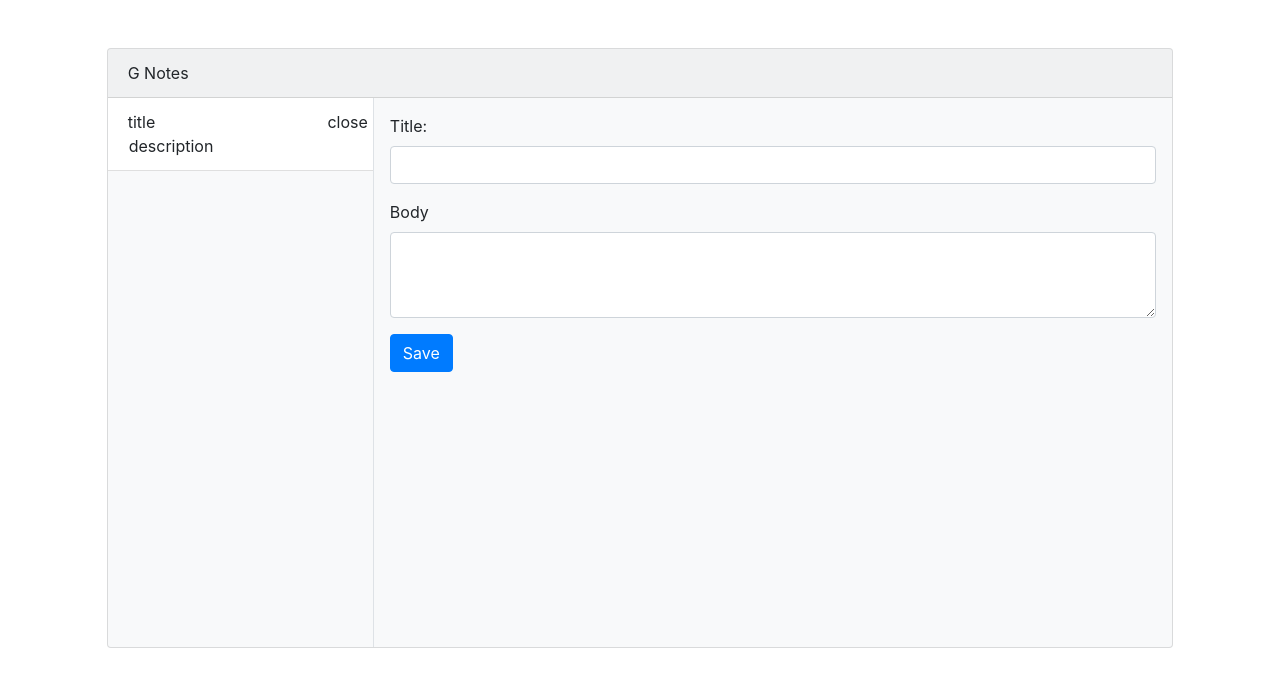
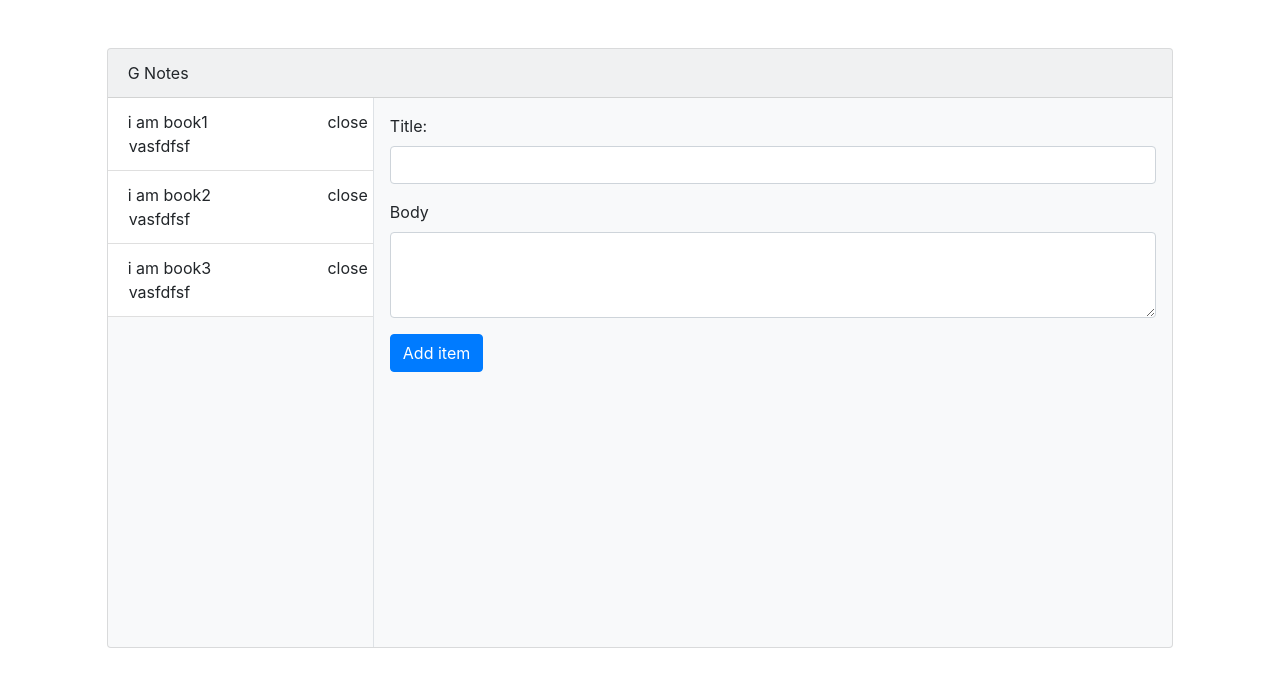
Before and after one commit to shivasai09/PractialTest, a React app: page / in a window 1280 px wide. Shown: the top 686 px of the page. Built offline with nearby package versions, Linux system fonts and the light colour scheme; sample sign-in values are in the browser's storage.

Commit message:
implementing store and connecting it to home page

```diff
--- a/src/Home.js
+++ b/src/Home.js
@@ -5,8 +5,11 @@ import Row from "react-bootstrap/Row";
 import Col from "react-bootstrap/Col";
 import ListGroup from "react-bootstrap/ListGroup";
 import Button from "react-bootstrap/Button";
+import { connect } from "react-redux";
+import { bindActionCreators } from "redux";
+import { add, remove } from "./actions";
 
-export const HomePage = () => {
+const HomePageC = ({ notes }) => {
   return (
     <div className="w-100 h-100 d-flex justify-content-center align-items-start ">
       <Card className="col-10  p-0 mt-5 h-75" bg="light">
@@ -22,13 +25,20 @@ export const HomePage = () => {
               className="p-0 border-right  height-overflow overflow-auto"
             >
               <ListGroup>
-                <ListGroup.Item className="rounded-0 border-top-0 border-left-0 border-right-0">
-                  <Row>
-                    <Col className="flex-grow-1 ">title</Col>
-                    <Col className="flex-grow-0 p-0 m-0">close</Col>
-                  </Row>
-                  <Row className="pl-3">description</Row>
-                </ListGroup.Item>
+                {notes &&
+                  notes.map((item, index) => (
+                    <ListGroup.Item
+                      className="rounded-0 border-top-0 border-left-0 border-right-0"
+                      eventKey={index}
+                      key={index}
+                    >
+                      <Row>
+                        <Col className="flex-grow-1 ">{item.title}</Col>
+                        <Col className="flex-grow-0 p-0 m-0">close</Col>
+                      </Row>
+                      <Row className="pl-3">{item.description}</Row>
+                    </ListGroup.Item>
+                  ))}
               </ListGroup>
             </Col>
             <Col xl={9} lg={9} md={9} sm={9} xs={9} className="p-0 pl-3 pr-3">
@@ -47,7 +57,7 @@ export const HomePage = () => {
                   <Form.Label>Body</Form.Label>
                   <Form.Control as="textarea" rows={3} />
                 </Form.Group>
-                <Button type="primary">Save</Button>
+                <Button type="primary">Add item</Button>
               </Form>
             </Col>
           </Row>
@@ -56,3 +66,15 @@ export const HomePage = () => {
     </div>
   );
 };
+
+const mapStateToProps = (state) => ({
+  notes: state.notes,
+});
+
+const mapDisPatchToProps = (dispatch) => {
+  return {
+    actions: bindActionCreators({ add, remove }, dispatch),
+  };
+};
+
+export const HomePage = connect(mapStateToProps, mapDisPatchToProps)(HomePageC);
--- /dev/null
+++ b/src/actions.js
@@ -0,0 +1,9 @@
+export const add = (item) => ({
+  type: "add",
+  item,
+});
+
+export const remove = (index) => ({
+  type: "remove",
+  index,
+});
--- a/src/index.js
+++ b/src/index.js
@@ -4,11 +4,15 @@ import { BrowserRouter } from "react-router-dom";
 import App from "./App";
 import "bootstrap/dist/css/bootstrap.min.css";
 import "./index.css";
+import { store } from "./store";
+import { Provider } from "react-redux";
 
 const Index = () => (
-  <BrowserRouter>
-    <App />
-  </BrowserRouter>
+  <Provider store={store}>
+    <BrowserRouter>
+      <App />
+    </BrowserRouter>
+  </Provider>
 );
 
 ReactDom.render(<Index />, document.getElementById("content"));
--- /dev/null
+++ b/src/store.js
@@ -0,0 +1,36 @@
+import { combineReducers, createStore } from "redux";
+
+const initialState = [
+  {
+    title: "i am book1",
+    description: "vasfdfsf",
+  },
+  {
+    title: "i am book2",
+    description: "vasfdfsf",
+  },
+  {
+    title: "i am book3",
+    description: "vasfdfsf",
+  },
+];
+const notes = (state = initialState, action) => {
+  switch (action) {
+    case "remove":
+      index = action.index;
+      const newState = state
+        .slice(0, index)
+        .concat(state.slice(index + 1, state.length));
+      return newState;
+    case "add":
+      return [...state].push(action.item);
+    default:
+      return state;
+  }
+};
+
+const reudcers = combineReducers({
+  notes,
+});
+
+export const store = createStore(reudcers);
```
